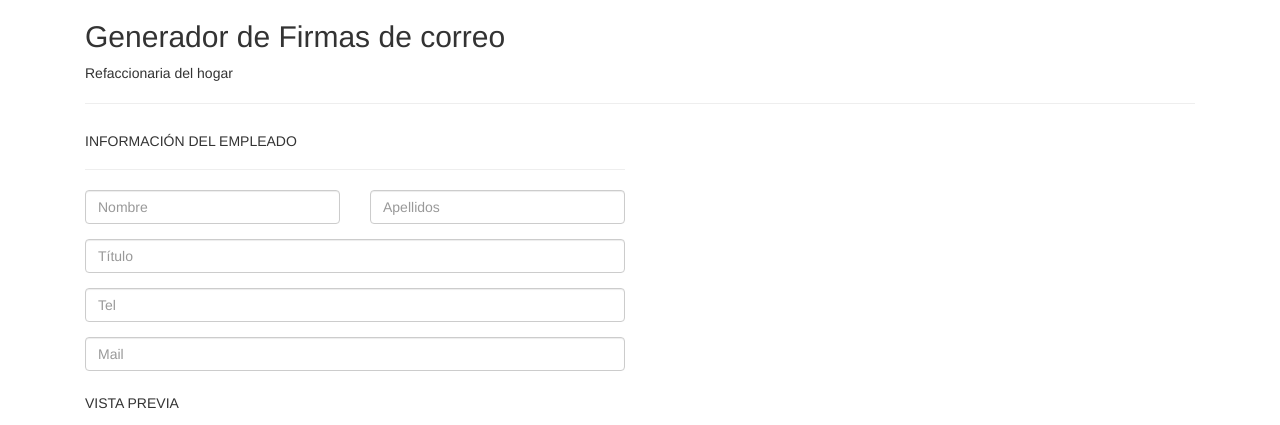
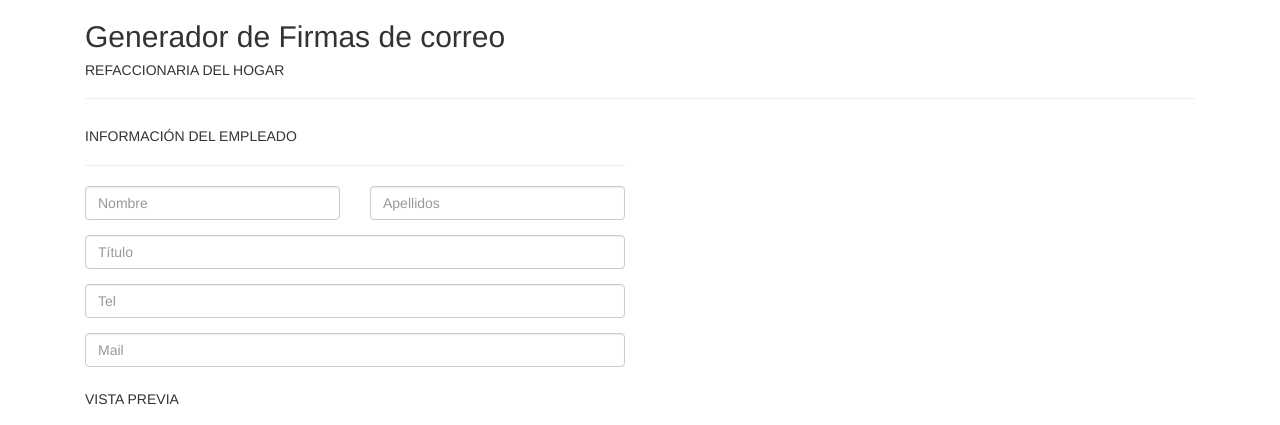
Before and after one commit to LoupX/mailSignatureGenerator, a plain HTML site: page index.html in a window 1280 px wide. Shown: the top 425 px of the page. Drawn offline with nearby package versions, Linux system fonts and the light colour scheme.

Commit message:
There is no such thing as h55 🤦🏻‍♂️

```diff
--- a/index.html
+++ b/index.html
@@ -25,7 +25,7 @@
 	<div class="container">
 		<div class="col-md-12">
 		<h2>Generador de Firmas de correo</h2>
-		<h55>Refaccionaria del hogar</h5>
+		<h5>Refaccionaria del hogar</h5>
 		<hr/>
 
 		</div>
```
